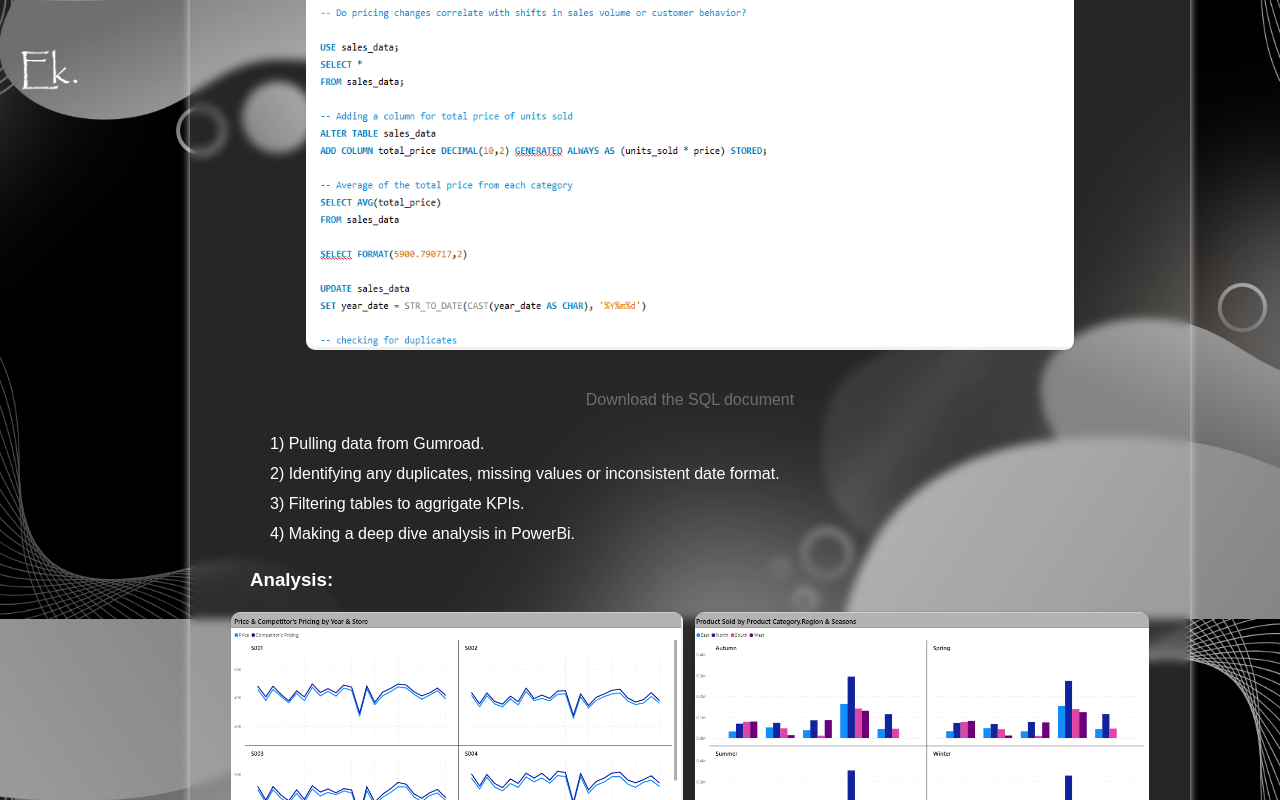
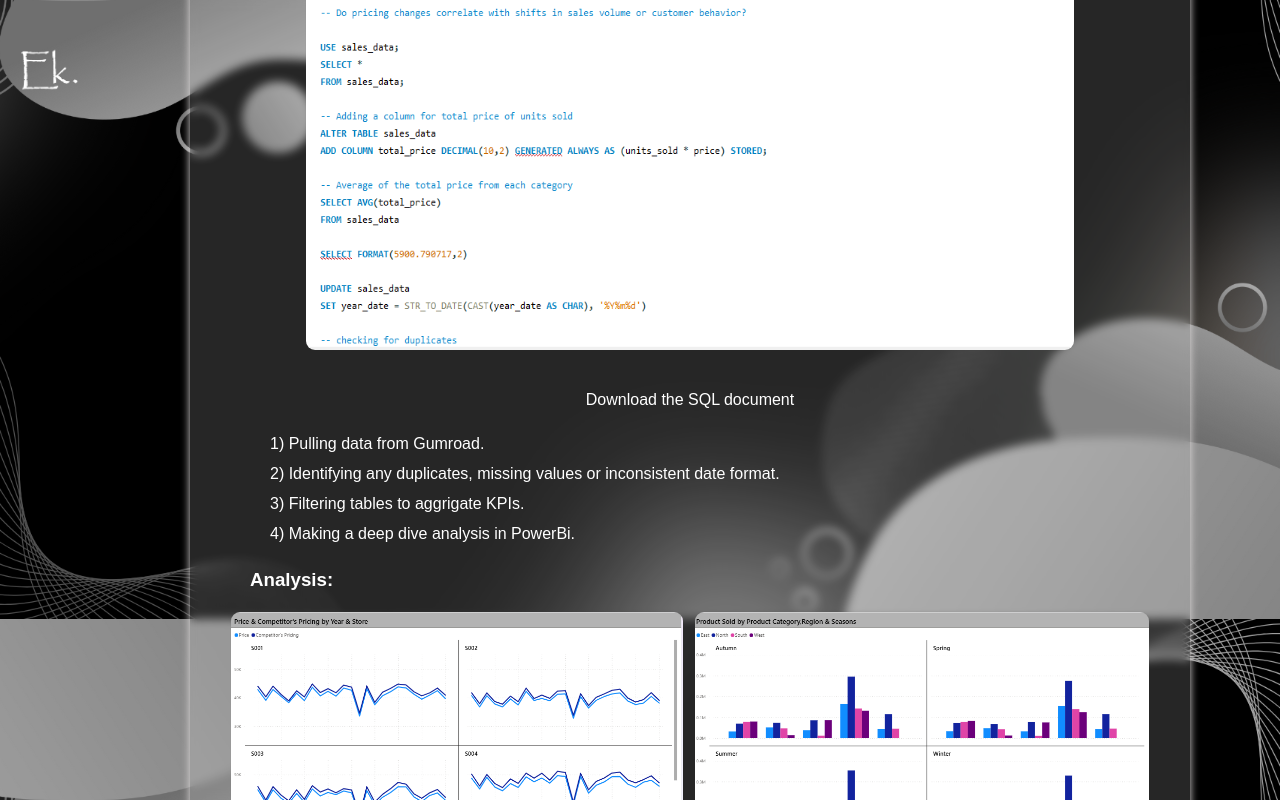
Before and after one commit to youngvadd/myportfoliowebsite, a plain HTML site: page sql.htm in a window 1280 px wide. In both pictures the pointer is over the link "Download the SQL document". Shown: the part 981-1781 px from the top of the page. Drawn offline with nearby package versions, Linux system fonts and the light colour scheme.

Commit message:
sql hover update 1

```diff
--- a/sql.htm
+++ b/sql.htm
@@ -224,6 +224,14 @@ h3 {
   margin-left: 20px;
 }
 
+.steps-one a {
+  transition: .3s ease-in-out;
+}
+
+.steps-one a:hover{
+  color: #ffffff;
+}
+
 
     </style>
 
```
